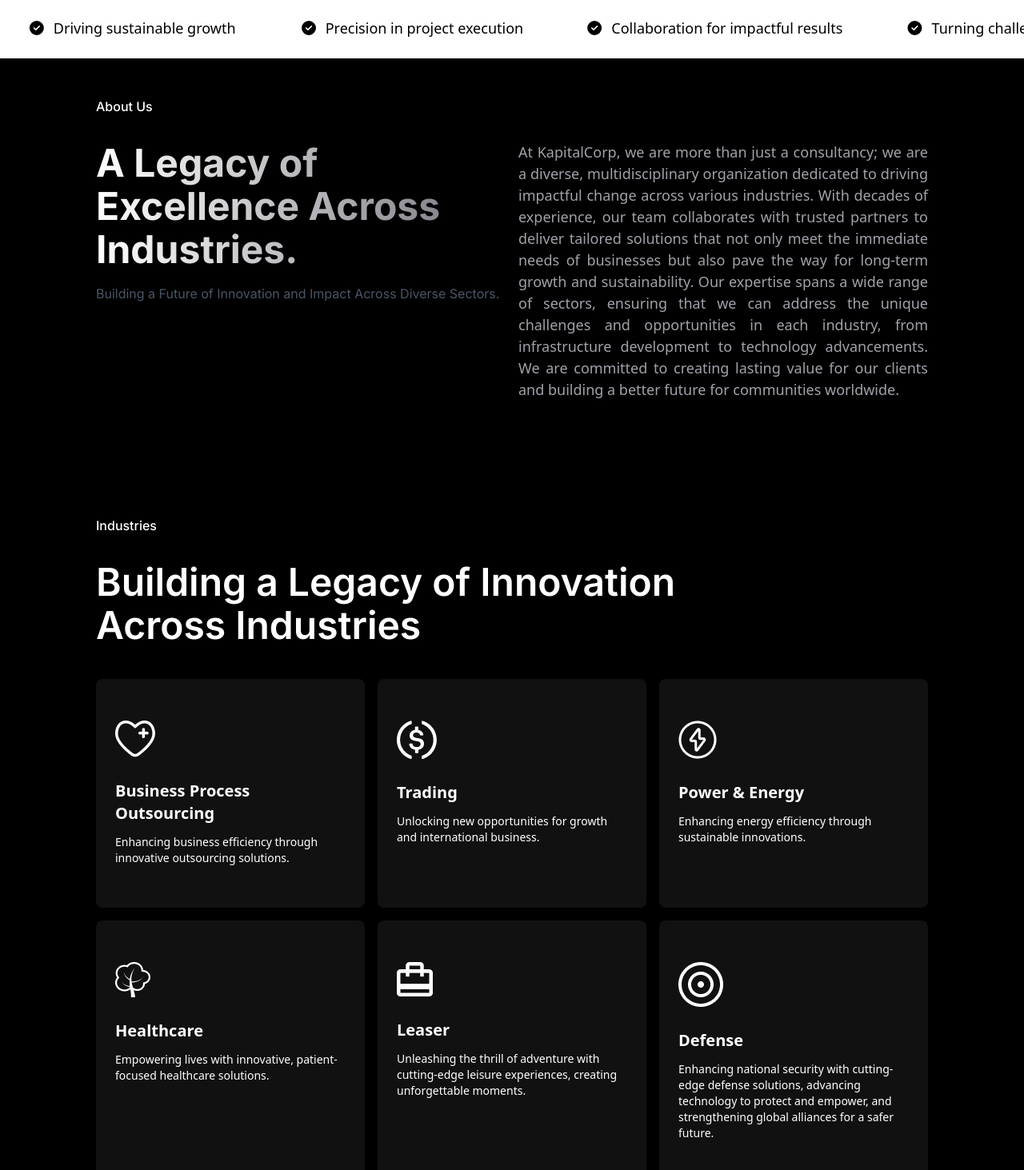
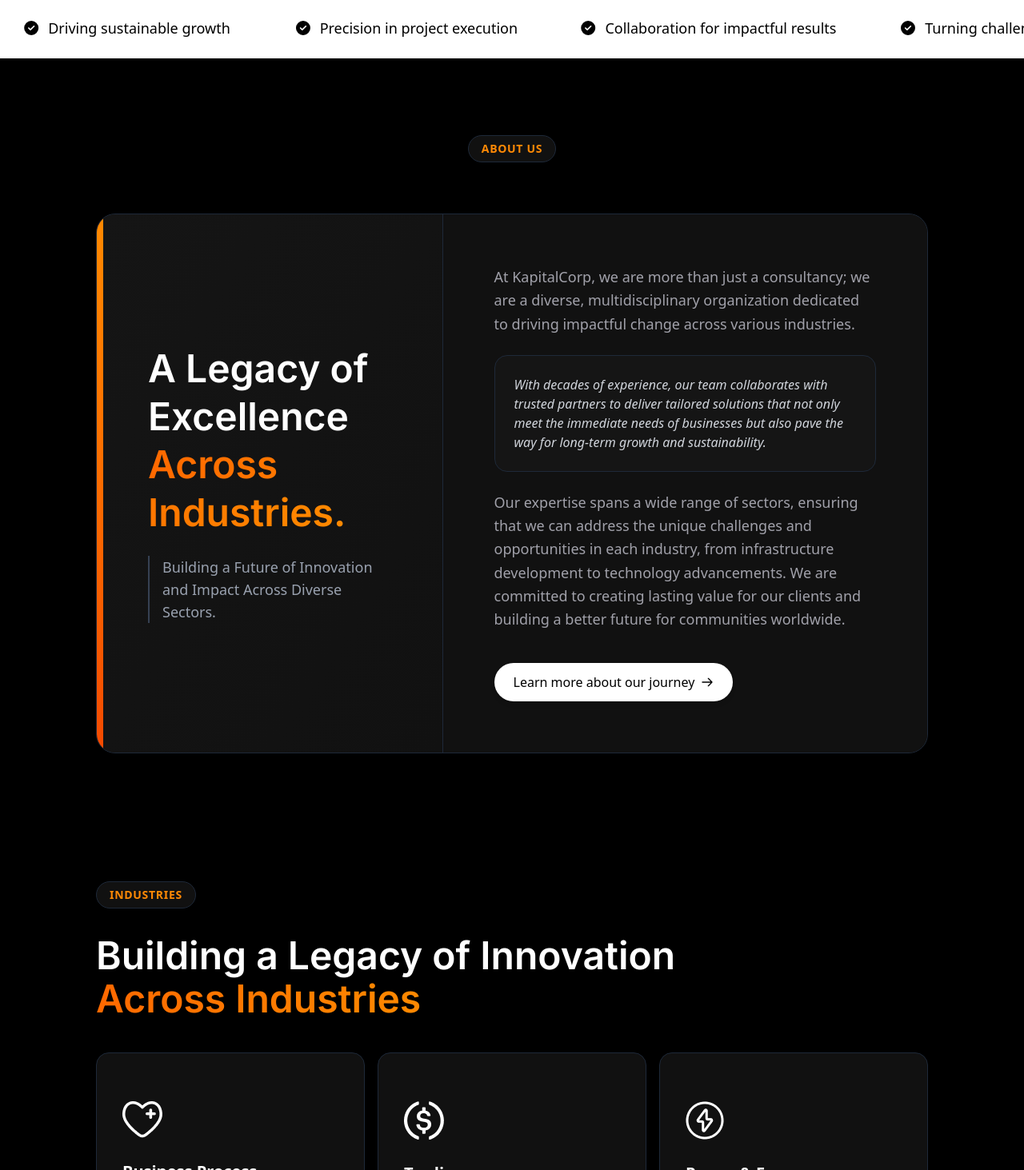
Before and after one commit to Keheliaya-Sathsara/thinkcube-web26, an Angular app: page /#/ in a window 1280 px wide. Shown: the part 807-2270 px from the top of the page at 80% size. Built offline with nearby package versions, Linux system fonts and the light colour scheme; a web font is replaced by a local one.

Commit message:
home page modification

```diff
--- a/src/app/pages/home/about-us/about-us.component.html
+++ b/src/app/pages/home/about-us/about-us.component.html
@@ -1,33 +1,60 @@
-<section class="overflow-hidden py-8 px-6 sm:py-12 sm:px-30 dark:bg-black">
-  <div class="flex items-center justify-center">
-    <div class="sm:pb-8">
-      <h2 class="mb-8 text-black dark:text-white inter-medium">About Us</h2>
-      <div class="grid grid-cols-1 md:grid-cols-2 gap-4">
-        <div>
-          <h2 class="gradient-header text-[36px] sm:text-[48px] leading-[42px] sm:leading-[54px] inter-bold">
-            A Legacy of Excellence Across Industries.
+<section class="relative overflow-hidden py-16 px-6 sm:py-24 sm:px-30 dark:bg-black">
+  <!-- Subtle decorative background accent -->
+  <div class="absolute top-0 right-0 -mr-20 -mt-20 w-96 h-96 rounded-full bg-gradient-to-br from-orange-100/40 to-transparent blur-3xl z-0 pointer-events-none dark:hidden"></div>
+
+  <div class="relative z-10 flex flex-col items-center justify-center max-w-7xl mx-auto">
+    <div class="w-full text-center mb-12">
+      <h2 class="inline-block px-4 py-1.5 rounded-full bg-orange-100 dark:bg-[#111] text-orange-600 dark:text-orange-400 text-sm font-semibold tracking-wider uppercase mb-4 shadow-sm border border-orange-200/50 dark:border-gray-800">About Us</h2>
+    </div>
+
+    <div class="w-full bg-white dark:bg-[#111] rounded-3xl shadow-xl dark:shadow-none dark:border dark:border-gray-800 overflow-hidden transform hover:-translate-y-1 transition-all duration-500">
+      <div class="grid grid-cols-1 md:grid-cols-12 gap-0">
+
+        <!-- Left Side: Visual/Heading -->
+        <div class="md:col-span-5 bg-gradient-to-br from-slate-50 to-white dark:from-[#151515] dark:to-[#111] p-10 sm:p-16 flex flex-col justify-center border-r border-gray-100 dark:border-gray-800 relative overflow-hidden">
+          <div class="absolute top-0 left-0 w-2 h-full bg-gradient-to-b from-orange-400 to-orange-600"></div>
+
+          <h2 class="text-4xl sm:text-5xl leading-tight text-slate-800 dark:text-white inter-bold relative z-10">
+            A Legacy of Excellence<br/>
+            <span class="text-transparent bg-clip-text bg-gradient-to-r from-orange-500 to-orange-400">Across Industries.</span>
           </h2>
-          <div class="flex flex-col justify-center w-full mt-4 text-left">
-            <p class="text-gray-600 font-normal text-base leading-6 font-['Inter']">
-              Building a Future of Innovation and Impact Across Diverse Sectors.
-            </p>
-          </div>
+
+          <p class="mt-6 text-gray-500 dark:text-gray-400 font-medium text-lg border-l-2 border-orange-200 dark:border-gray-700 pl-4">
+            Building a Future of Innovation and Impact Across Diverse Sectors.
+          </p>
         </div>
 
-        <div class="text-gray-600 dark:text-[#A1A1AA] text-[16px] sm:text-[18px] text-justify">
-          <p>
+        <!-- Right Side: Content -->
+        <div class="md:col-span-7 p-10 sm:p-16 flex flex-col justify-center bg-white dark:bg-[#111]">
+          <p class="text-gray-600 dark:text-[#A1A1AA] text-lg leading-relaxed mb-6">
             At KapitalCorp, we are more than just a consultancy; we are a diverse, multidisciplinary organization
             dedicated to driving impactful change across various industries.
-            <span class="text-gray-600 dark:text-[#A1A1AA]">
+          </p>
+
+          <div class="bg-slate-50 dark:bg-[#151515] rounded-2xl p-6 mb-6 border border-gray-100 dark:border-gray-800">
+            <p class="text-slate-800 dark:text-gray-300 font-medium italic">
               With decades of experience, our team collaborates with trusted partners to deliver tailored solutions that
               not only meet the immediate needs of businesses but also pave the way for long-term growth and
               sustainability.
-            </span>
+            </p>
+          </div>
+
+          <p class="text-gray-600 dark:text-[#A1A1AA] text-lg leading-relaxed">
             Our expertise spans a wide range of sectors, ensuring that we can address the unique challenges and
             opportunities in each industry, from infrastructure development to technology advancements. We are committed
             to creating lasting value for our clients and building a better future for communities worldwide.
           </p>
+
+          <div class="mt-10 flex">
+            <a href="#" class="group inline-flex items-center gap-2 px-6 py-3 bg-slate-900 dark:bg-white text-white dark:text-black rounded-full font-medium hover:bg-orange-500 dark:hover:bg-orange-500 dark:hover:text-white transition-all duration-300 shadow-md">
+              Learn more about our journey
+              <svg xmlns="http://www.w3.org/2000/svg" class="h-4 w-4 transform group-hover:translate-x-1 transition-transform" fill="none" viewBox="0 0 24 24" stroke="currentColor">
+                <path stroke-linecap="round" stroke-linejoin="round" stroke-width="2" d="M14 5l7 7m0 0l-7 7m7-7H3" />
+              </svg>
+            </a>
+          </div>
         </div>
+
       </div>
     </div>
   </div>
--- a/src/app/pages/home/industries/industries.component.html
+++ b/src/app/pages/home/industries/industries.component.html
@@ -1,10 +1,12 @@
 <section id="Industries" class="overflow-hidden py-8 px-6 sm:py-16 sm:px-30 dark:bg-black dark:text-white">
   <div>
-    <h2 class="mb-8 text-black dark:text-white inter-medium">Industries</h2>
-    <h1 class="inter-bold text-[30px] leading-[33px] sm:text-[48px] sm:leading-[54px]">
+    <div class="w-full mb-8">
+      <h2 class="inline-block px-4 py-1.5 rounded-full bg-orange-100 dark:bg-[#111] text-orange-600 dark:text-orange-400 text-sm font-semibold tracking-wider uppercase shadow-sm border border-orange-200/50 dark:border-gray-800">Industries</h2>
+    </div>
+    <h1 class="inter-bold text-[30px] leading-[33px] sm:text-[48px] sm:leading-[54px] text-slate-800 dark:text-white">
       Building a Legacy of Innovation
       <br />
-      Across Industries
+      <span class="text-transparent bg-clip-text bg-gradient-to-r from-orange-500 to-orange-400">Across Industries</span>
     </h1>
     <p class="mt-4 mb-10">
       <!-- Keep using your favorite UI framework and existing UI
@@ -38,8 +40,9 @@
         </div> -->
         <!-- Card 3 -->
         <div
-          class="p-6 rounded-lg shadow-lg bg-gray-100 dark:bg-[#111] transition duration-300 ease-in-out transform hover:scale-105 hover:bg-[#f5821f]"
+          class="p-8 rounded-2xl bg-white dark:bg-[#111] shadow-sm hover:shadow-xl border border-gray-100 dark:border-gray-800 transition-all duration-300 ease-in-out transform hover:-translate-y-2 group relative overflow-hidden"
         >
+          <div class="absolute top-0 left-0 w-full h-1 bg-gradient-to-r from-orange-400 to-orange-600 transform scale-x-0 group-hover:scale-x-100 transition-transform duration-300 origin-left"></div>
           <a [routerLink]="['/sector', '2']" (click)="scrollToTop()">
             <img class="my-7" src="/images/home/industries/icon(4).png" alt />
             <h3 class="mb-3 text-xl font-bold">Business Process Outsourcing</h3>
@@ -48,8 +51,9 @@
         </div>
         <!-- Card 4 -->
         <div
-          class="p-6 rounded-lg shadow-lg bg-gray-100 dark:bg-[#111] transition duration-300 ease-in-out transform hover:scale-105 hover:bg-[#f5821f]"
+          class="p-8 rounded-2xl bg-white dark:bg-[#111] shadow-sm hover:shadow-xl border border-gray-100 dark:border-gray-800 transition-all duration-300 ease-in-out transform hover:-translate-y-2 group relative overflow-hidden"
         >
+          <div class="absolute top-0 left-0 w-full h-1 bg-gradient-to-r from-orange-400 to-orange-600 transform scale-x-0 group-hover:scale-x-100 transition-transform duration-300 origin-left"></div>
           <a [routerLink]="['/sector', '3']" (click)="scrollToTop()">
             <img class="my-7" src="/images/home/industries/icon(3).png" alt />
             <h3 class="mb-3 text-xl font-bold">Trading</h3>
@@ -58,8 +62,9 @@
         </div>
         <!-- Card 5 -->
         <div
-          class="p-6 rounded-lg shadow-lg bg-gray-100 dark:bg-[#111] transition duration-300 ease-in-out transform hover:scale-105 hover:bg-[#f5821f]"
+          class="p-8 rounded-2xl bg-white dark:bg-[#111] shadow-sm hover:shadow-xl border border-gray-100 dark:border-gray-800 transition-all duration-300 ease-in-out transform hover:-translate-y-2 group relative overflow-hidden"
         >
+          <div class="absolute top-0 left-0 w-full h-1 bg-gradient-to-r from-orange-400 to-orange-600 transform scale-x-0 group-hover:scale-x-100 transition-transform duration-300 origin-left"></div>
           <a [routerLink]="['/sector', '4']" (click)="scrollToTop()">
             <img class="my-7" src="/images/home/industries/icon(2).png" alt />
             <h3 class="mb-3 text-xl font-bold">Power & Energy</h3>
@@ -68,8 +73,9 @@
         </div>
         <!-- Card 6 -->
         <div
-          class="p-6 rounded-lg shadow-lg bg-gray-100 dark:bg-[#111] transition duration-300 ease-in-out transform hover:scale-105 hover:bg-[#f5821f]"
+          class="p-8 rounded-2xl bg-white dark:bg-[#111] shadow-sm hover:shadow-xl border border-gray-100 dark:border-gray-800 transition-all duration-300 ease-in-out transform hover:-translate-y-2 group relative overflow-hidden"
         >
+          <div class="absolute top-0 left-0 w-full h-1 bg-gradient-to-r from-orange-400 to-orange-600 transform scale-x-0 group-hover:scale-x-100 transition-transform duration-300 origin-left"></div>
           <a [routerLink]="['/sector', '5']" (click)="scrollToTop()">
             <img class="my-7" src="/images/home/industries/icon(1).png" alt />
             <h3 class="mb-3 text-xl font-bold">Healthcare</h3>
@@ -78,8 +84,9 @@
         </div>
         <!-- Card 7 -->
         <div
-          class="p-6 rounded-lg shadow-lg bg-gray-100 dark:bg-[#111] transition duration-300 ease-in-out transform hover:scale-105 hover:bg-[#f5821f]"
+          class="p-8 rounded-2xl bg-white dark:bg-[#111] shadow-sm hover:shadow-xl border border-gray-100 dark:border-gray-800 transition-all duration-300 ease-in-out transform hover:-translate-y-2 group relative overflow-hidden"
         >
+          <div class="absolute top-0 left-0 w-full h-1 bg-gradient-to-r from-orange-400 to-orange-600 transform scale-x-0 group-hover:scale-x-100 transition-transform duration-300 origin-left"></div>
           <a [routerLink]="['/sector', '9']" (click)="scrollToTop()">
             <img class="my-7" src="/images/home/industries/icon(7).png" alt />
             <h3 class="mb-3 text-xl font-bold">Leaser</h3>
@@ -90,8 +97,9 @@
         </div>
         <!-- Card 8 -->
         <div
-          class="p-6 rounded-lg shadow-lg bg-gray-100 dark:bg-[#111] transition duration-300 ease-in-out transform hover:scale-105 hover:bg-[#f5821f]"
+          class="p-8 rounded-2xl bg-white dark:bg-[#111] shadow-sm hover:shadow-xl border border-gray-100 dark:border-gray-800 transition-all duration-300 ease-in-out transform hover:-translate-y-2 group relative overflow-hidden"
         >
+          <div class="absolute top-0 left-0 w-full h-1 bg-gradient-to-r from-orange-400 to-orange-600 transform scale-x-0 group-hover:scale-x-100 transition-transform duration-300 origin-left"></div>
           <a [routerLink]="['/sector', '8']" (click)="scrollToTop()">
             <img class="my-7" src="/images/home/industries/icon(8).png" alt />
             <h3 class="mb-3 text-xl font-bold">Defense</h3>
@@ -103,8 +111,9 @@
         </div>
         <!-- Card 9 -->
         <div
-          class="p-6 rounded-lg shadow-lg bg-gray-100 dark:bg-[#111] transition duration-300 ease-in-out transform hover:scale-105 hover:bg-[#f5821f]"
+          class="p-8 rounded-2xl bg-white dark:bg-[#111] shadow-sm hover:shadow-xl border border-gray-100 dark:border-gray-800 transition-all duration-300 ease-in-out transform hover:-translate-y-2 group relative overflow-hidden"
         >
+          <div class="absolute top-0 left-0 w-full h-1 bg-gradient-to-r from-orange-400 to-orange-600 transform scale-x-0 group-hover:scale-x-100 transition-transform duration-300 origin-left"></div>
           <a [routerLink]="['/sector', '6']" (click)="scrollToTop()">
             <img class="my-7" src="/images/home/industries/icon(9).png" alt />
             <h3 class="mb-3 text-xl font-bold">Agriculture & Food</h3>
@@ -127,8 +136,9 @@
       <div class="grid grid-cols-1 md:grid-cols-6 mt-4 gap-4">
         <!-- Service Card - Full width on mobile, 2 columns on larger screens -->
         <div
-          class="md:col-span-2 p-6 rounded-lg shadow-lg bg-gray-100 dark:bg-[#111] transition duration-300 ease-in-out transform hover:scale-105 hover:bg-[#f5821f]"
+          class="md:col-span-2 p-8 rounded-2xl bg-white dark:bg-[#111] shadow-sm hover:shadow-xl border border-gray-100 dark:border-gray-800 transition-all duration-300 ease-in-out transform hover:-translate-y-2 group relative overflow-hidden"
         >
+          <div class="absolute top-0 left-0 w-full h-1 bg-gradient-to-r from-orange-400 to-orange-600 transform scale-x-0 group-hover:scale-x-100 transition-transform duration-300 origin-left"></div>
           <a [routerLink]="['/sector', '7']" (click)="scrollToTop()">
             <img class="my-7 mx-auto md:mx-0" src="/images/home/industries/icon(10).png" alt />
             <h3 class="mb-3 text-xl font-bold text-center md:text-left">Water & Irrigation</h3>
@@ -139,8 +149,9 @@
           </a>
         </div>
         <div
-          class="md:col-span-2 p-6 rounded-lg shadow-lg bg-gray-100 dark:bg-[#111] transition duration-300 ease-in-out transform hover:scale-105 hover:bg-[#f5821f]"
+          class="md:col-span-2 p-8 rounded-2xl bg-white dark:bg-[#111] shadow-sm hover:shadow-xl border border-gray-100 dark:border-gray-800 transition-all duration-300 ease-in-out transform hover:-translate-y-2 group relative overflow-hidden"
         >
+          <div class="absolute top-0 left-0 w-full h-1 bg-gradient-to-r from-orange-400 to-orange-600 transform scale-x-0 group-hover:scale-x-100 transition-transform duration-300 origin-left"></div>
           <a [routerLink]="['/sector', '12']" (click)="scrollToTop()">
             <img class="my-7 mx-auto md:mx-0" src="/images/home/industries/icon(11).png" alt />
             <h3 class="mb-3 text-xl font-bold text-center md:text-left">Broadcasting</h3>
```
Also changed, not shown: src/app/pages/home/company-news/company-news.component.html (+78 -58 lines).
